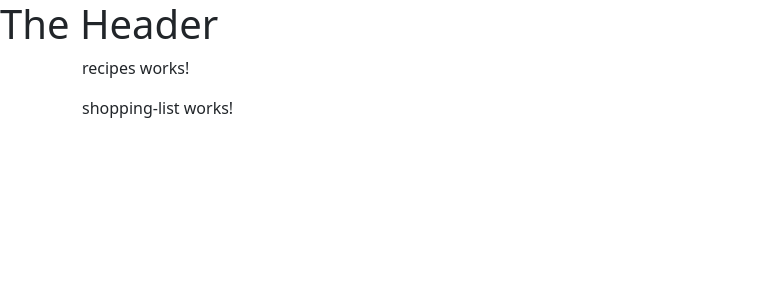
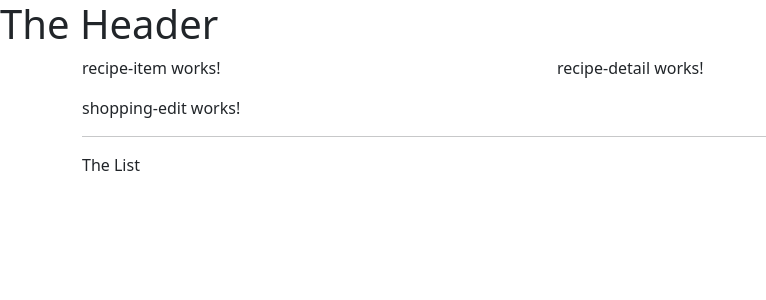
Before and after one commit to MirakuSan/angular-course-project, an Angular app: page / in a window 1280 px wide. Shown: the top 300 px of the page, without its empty margins (0-766 px from the left). Built offline with nearby package versions, Linux system fonts and the light colour scheme.

Commit message:
Implements template basic structure

```diff
--- a/src/app/recipes/recipe-list/recipe-list.component.html
+++ b/src/app/recipes/recipe-list/recipe-list.component.html
@@ -1 +1 @@
-<p>recipe-list works!</p>
+<app-recipe-item></app-recipe-item>
--- a/src/app/recipes/recipes.component.html
+++ b/src/app/recipes/recipes.component.html
@@ -1 +1,8 @@
-<p>recipes works!</p>
+<div class="row">
+  <div class="col-md-5">
+    <app-recipe-list></app-recipe-list>
+  </div>
+  <div class="col-md-7">
+    <app-recipe-detail></app-recipe-detail>
+  </div>
+</div>
--- a/src/app/shopping/shopping-list/shopping-list.component.html
+++ b/src/app/shopping/shopping-list/shopping-list.component.html
@@ -1 +1,7 @@
-<p>shopping-list works!</p>
+<div class="row">
+  <div class="col-xs-10">
+    <app-shopping-edit></app-shopping-edit>
+    <hr>
+    <p>The List</p>
+  </div>
+</div>
```
